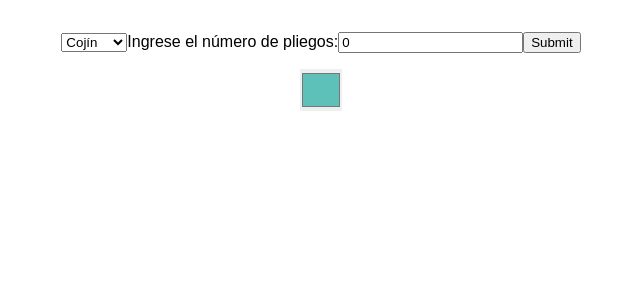
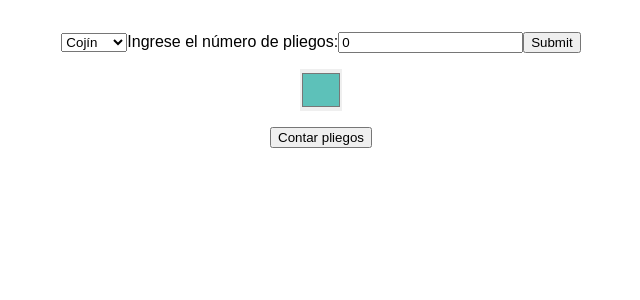
Before and after one commit to sebastianbarreram/Globos, a React (Create React App) app: page / in a window 1280 px wide. Shown: the top 300 px of the page, without its empty margins (319-959 px from the left). Built offline with nearby package versions, Linux system fonts and the light colour scheme.

Commit message:
Deploy version with button window alert

```diff
--- a/src/components/Grid.js
+++ b/src/components/Grid.js
@@ -64,7 +64,7 @@ export default function Grid({
     event.preventDefault();
     var id = event.target.id;
     var divCell = document.getElementById(id);
-    console.log(divCell.className);
+    // console.log(divCell.className);
     if (event.type === "click") {
       // console.log("Left click");
       divCell.style.setProperty("--customColor", currentColor);
@@ -76,9 +76,13 @@ export default function Grid({
       divCell.style.setProperty("--customColor", OffCell);
       colors[id] = OffCell;
     }
-    console.log(colors);
+    // console.log(colors);
     localStorage.setItem("colors", JSON.stringify(colors));
-    console.log(contarColores(colors));
+    // console.log(contarColores(colors));
+  };
+
+  const contarPliegos = (event) => {
+    window.alert(JSON.stringify(contarColores(colors)));
   };
 
   return (
@@ -96,6 +100,9 @@ export default function Grid({
           </div>
         ))}
       </div>
+      <div style={{ justifyContent: "center", display: "flex" }}>
+        <button onClick={contarPliegos}>Contar pliegos</button>
+      </div>
       <div
         className={classes.container}
         onClick={updateCell}
```
